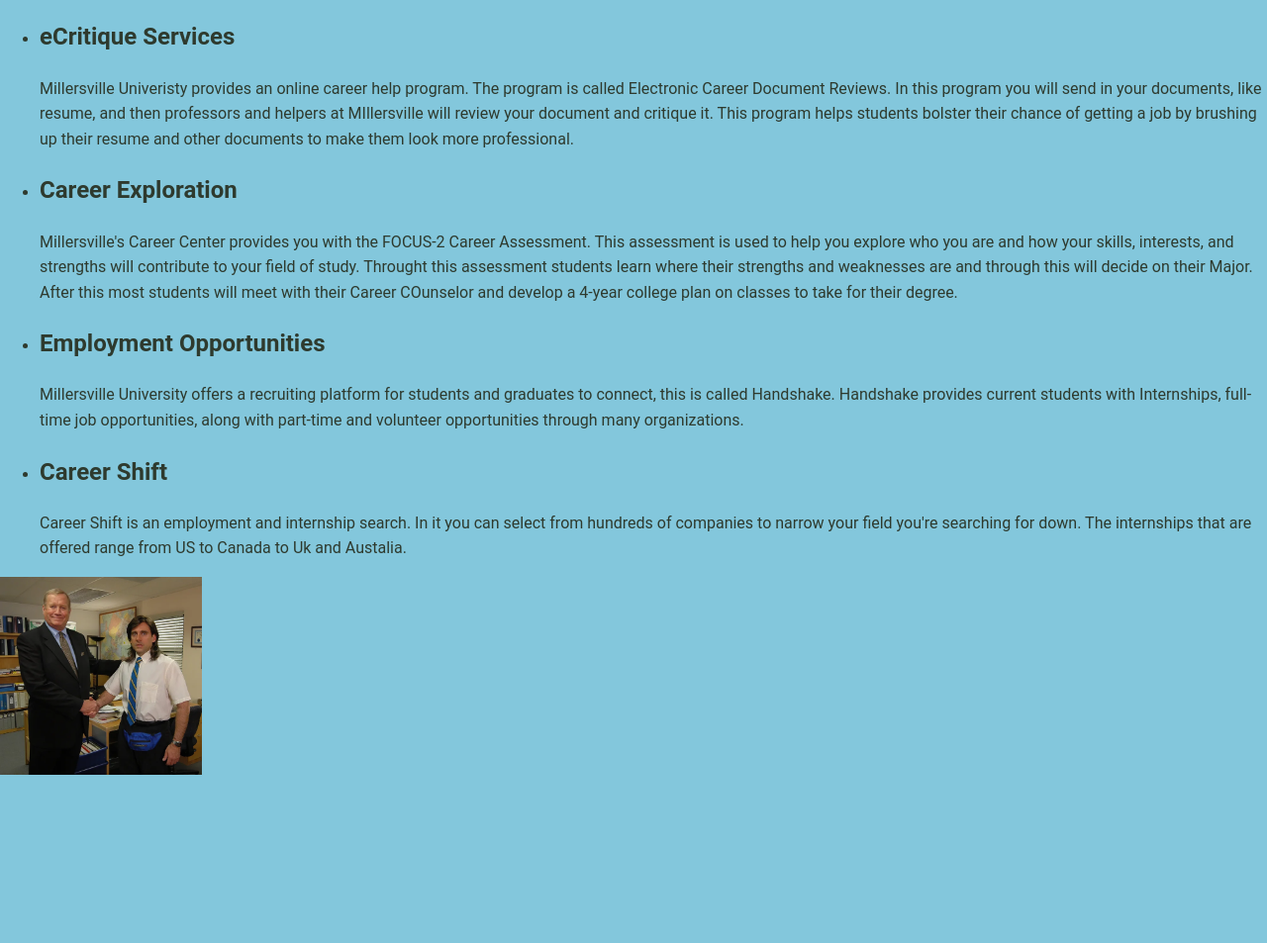
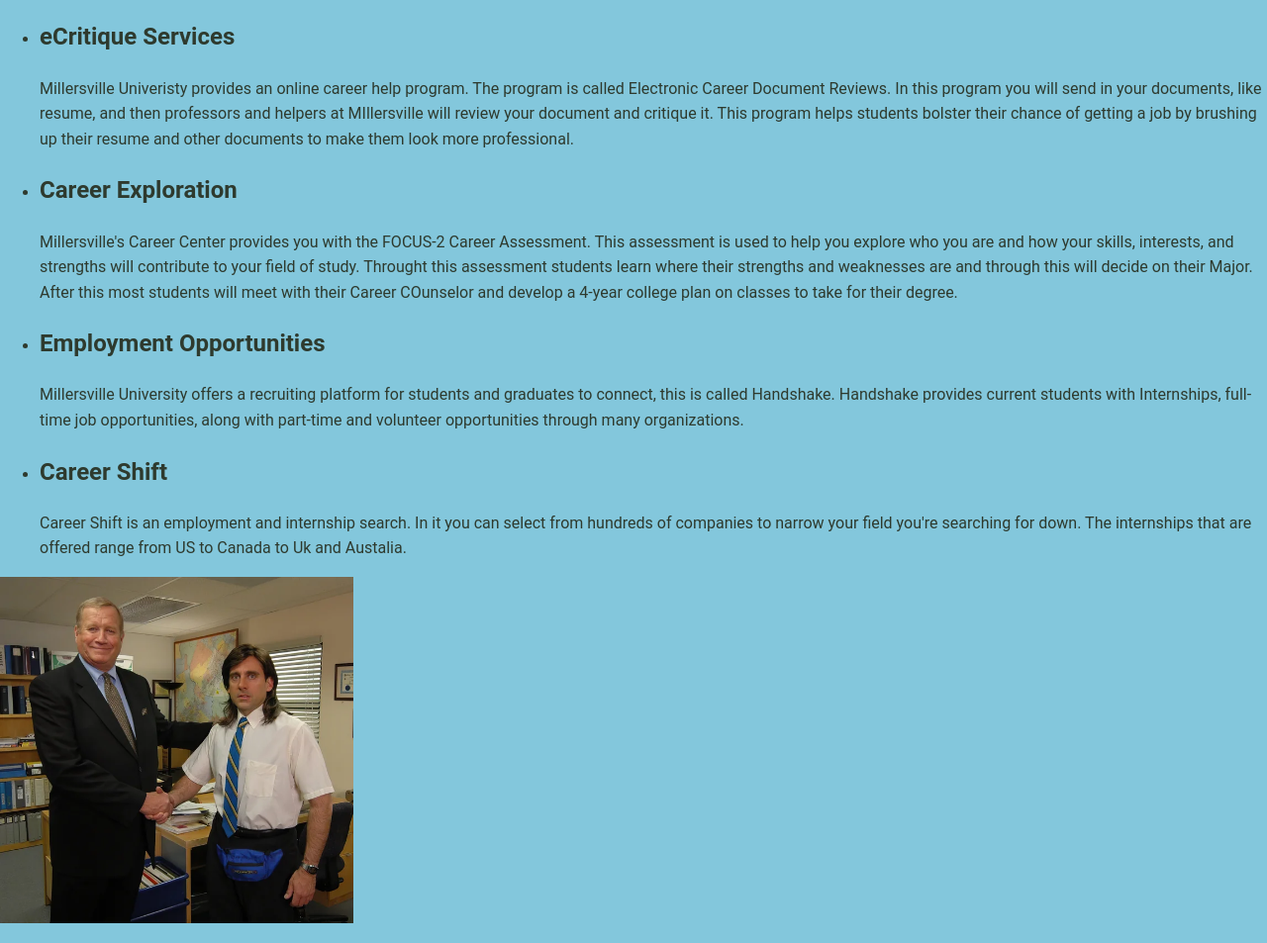
Before and after one commit to gremy14/Millersville-Community-Hub, a plain HTML site: page career_assistance.html in a window 1280 px wide. Shown: the part 343-1296 px from the top of the page at 99% size. Before the commit the page ends 1146 px from the top, so only its background shows below. Drawn offline with Linux system fonts and the light colour scheme.

Commit message:
Update career_assistance.html

```diff
--- a/career_assistance.html
+++ b/career_assistance.html
@@ -61,8 +61,9 @@
         }
         .image {
               display: block;
-              height: 200px;
+              height: 350px;
               max-width: 100%;
+              text-align: middle;
 
           }
        .nav-image {
```
